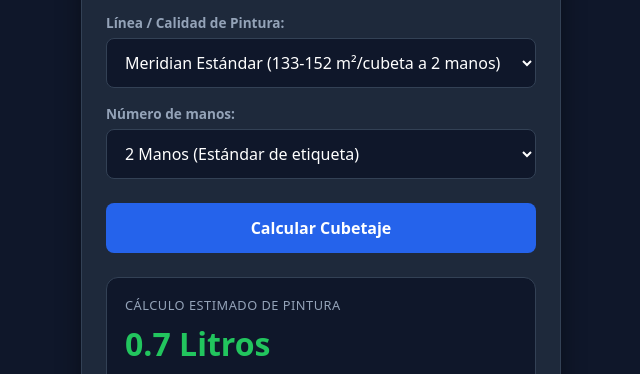
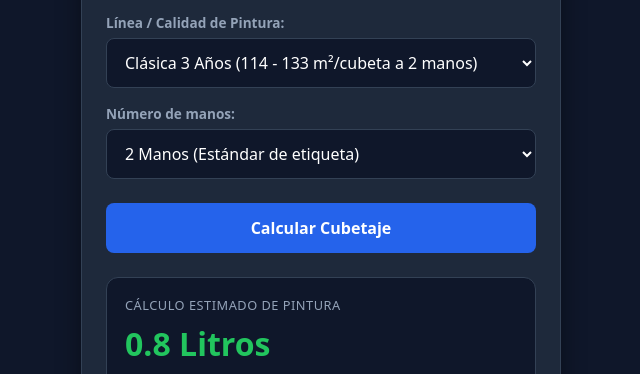
Before and after one commit to virgoak47-code/simulador-meridian, a plain HTML site: page calculadora.html in a window 1280 px wide. Both pictures are taken after typing "5", "5", "5" into the empty fields and a click on the button "Calcular Cubetaje". Shown: the part 284-658 px from the top of the page, 319-959 px from the left. Drawn offline with Linux system fonts and the light colour scheme.

Commit message:
Update calculadora.html

```diff
--- a/calculadora.html
+++ b/calculadora.html
@@ -59,9 +59,10 @@
   <div class="form-group">
     <label>Línea / Calidad de Pintura:</label>
     <select id="lineaPintura">
-      <option value="estandar" selected>Meridian Estándar (133-152 m²/cubeta a 2 manos)</option>
-      <option value="premier">Meridian Premier (152-171 m²/cubeta a 2 manos)</option>
-      <option value="porosa">Superficie Porosa / Sin Pintar (100-120 m²/cubeta a 2 manos)</option>
+      <option value="clasica" selected>Clásica 3 Años (114 - 133 m²/cubeta a 2 manos)</option>
+      <option value="plus">Meridian Plus (133 - 152 m²/cubeta a 2 manos)</option>
+      <option value="premier">Meridian Premier (152 - 171 m²/cubeta a 2 manos)</option>
+      <option value="porosa">Superficie Porosa / Sin Pintar (100 - 120 m²/cubeta a 2 manos)</option>
     </select>
   </div>
 
@@ -115,17 +116,16 @@
   const linea = document.getElementById('lineaPintura').value;
   const manos = parseInt(document.getElementById('manos').value);
 
-  // Rendimiento base en m²/L a 2 MANOS (según etiqueta)
-  let rend2Manos = 7.5; // Estándar (~142.5 m² / 19L)
-  if (linea === 'premier') rend2Manos = 8.5; // Premier (~161.5 m² / 19L)
-  if (linea === 'porosa') rend2Manos = 5.8; // Porosa (~110 m² / 19L)
+  // Rendimiento real m²/L a 2 MANOS
+  let rend2Manos = 6.5; // Clásica 3 Años (~123.5 m² / 19L)
+  if (linea === 'plus') rend2Manos = 7.5; // Meridian Plus (~142.5 m² / 19L)
+  if (linea === 'premier') rend2Manos = 8.5; // Meridian Premier (~161.5 m² / 19L)
+  if (linea === 'porosa') rend2Manos = 5.5; // Superficie porosa
 
-  // Ajuste según número de manos seleccionadas
   const factorManos = manos / 2;
   const litrosTotales = (area / rend2Manos) * factorManos;
   const litrosRedondeados = Math.ceil(litrosTotales * 10) / 10;
 
-  // Desglose de compra óptimo
   let rest = Math.ceil(litrosTotales);
   const cubetas = Math.floor(rest / 19);
   rest %= 19;
```
